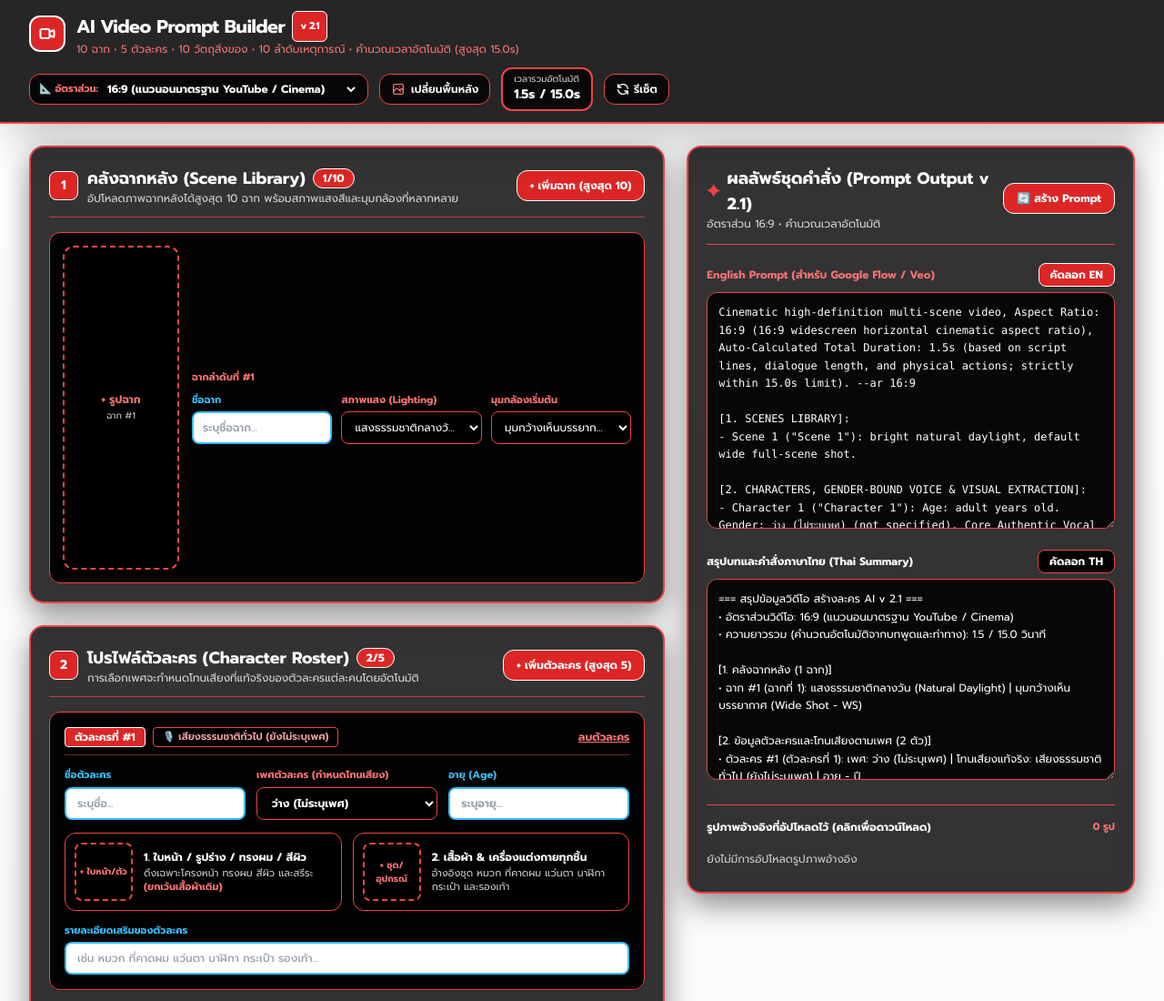
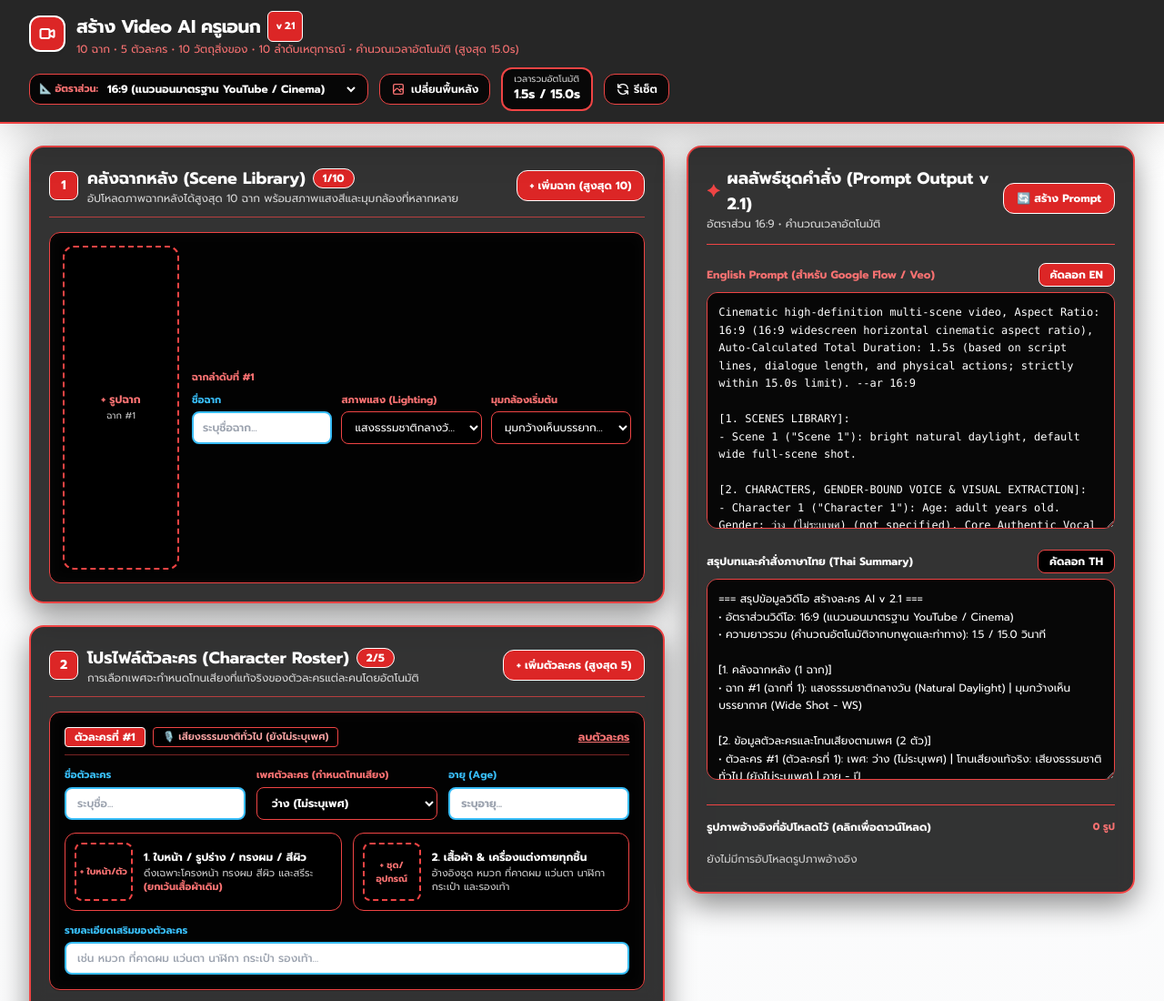
Before and after one commit to anek2511/video, a plain HTML site: page video.html in a window 1280 px wide. Shown: the top 1100 px of the page at 91% size. Drawn offline with nearby package versions, Linux system fonts and the light colour scheme.

Commit message:
Update video.html

```diff
--- a/video.html
+++ b/video.html
@@ -126,7 +126,7 @@
                 </div>
                 <div>
                     <h1 class="text-base sm:text-xl font-extrabold tracking-tight text-white flex items-center gap-2">
-                        <span>AI Video Prompt Builder</span>
+                        <span>สร้าง Video AI ครูเอนก </span>
                         <span class="px-2 py-0.5 text-[11px] font-bold bg-red-600 text-white border border-white rounded-md">v 2.1</span>
                     </h1>
                     <p class="text-[11px] sm:text-xs text-red-400">10 ฉาก • 5 ตัวละคร • 10 วัตถุสิ่งของ • 10 ลำดับเหตุการณ์ • คำนวณเวลาอัตโนมัติ (สูงสุด 15.0s)</p>
```
